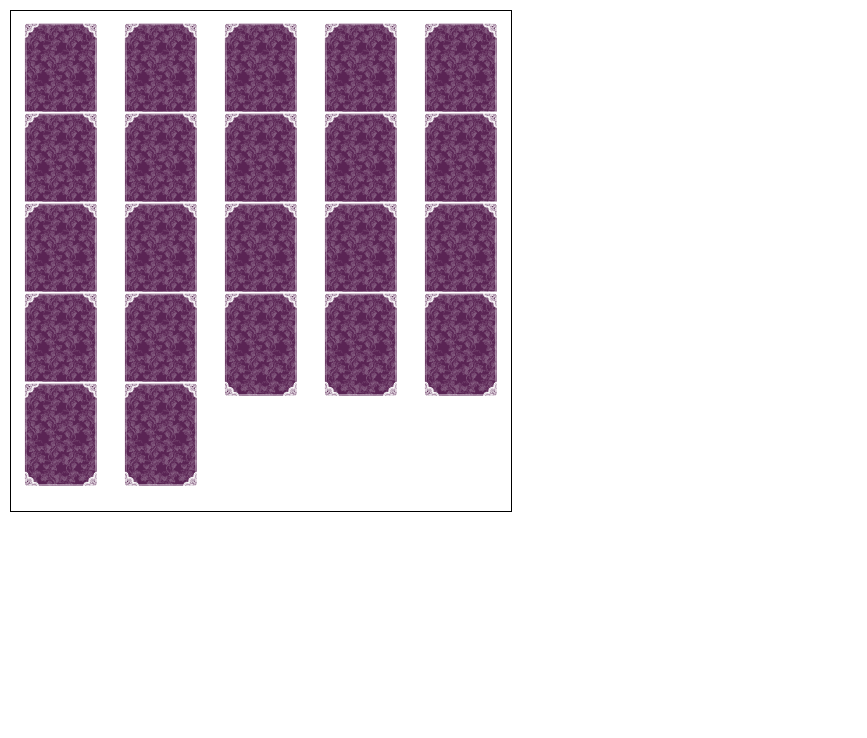
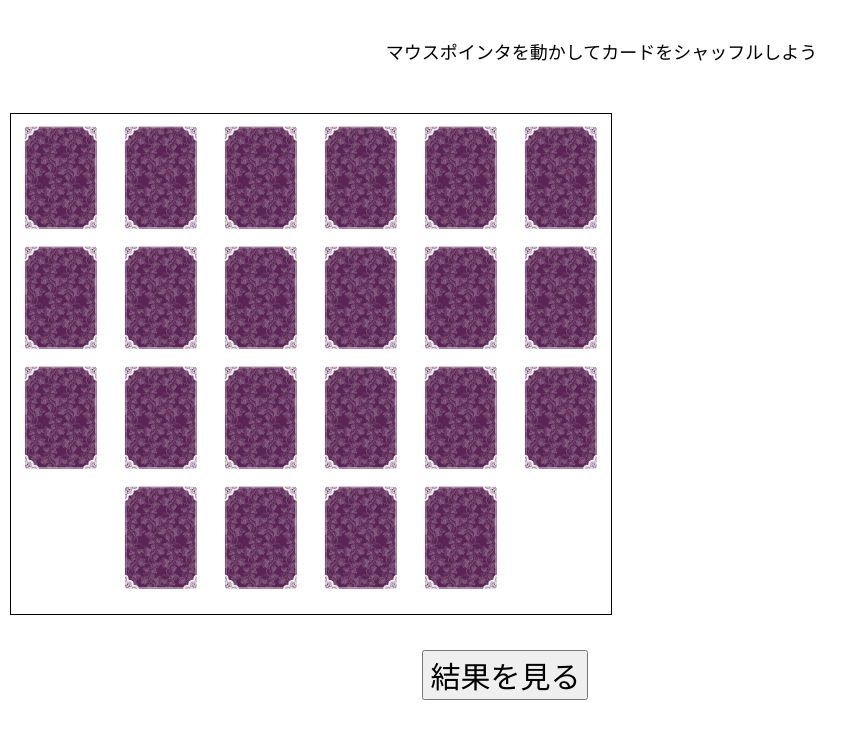
Before and after one commit to 109spacia/tarot, a plain HTML site: page manual_pattern.html in a window 1280 px wide. Shown: the whole page, without its empty margins (0-867 px from the left). Drawn offline with nearby package versions, Linux system fonts and the light colour scheme.

Commit message:
hogeeeeee

```diff
--- a/manual_pattern.html
+++ b/manual_pattern.html
@@ -11,15 +11,35 @@
         #box {
             margin: 10px;
             border: 1px solid black;
-        width : 500px;
-        height : 500px;
+            width: 600px;
+            height: 500px;
             position: relative;
+        }
+        #msg {
+            text-align: center;
+            padding: 3%;
+            font-size: 18px;
+            margin-right: 6%;
+        }
+        button {
+            margin: 2% 0 0 33%;
+            font-size: 30px;
         }
        .card {
            position: absolute;
        }
     </style>
     <script src="https://ajax.googleapis.com/ajax/libs/jquery/3.3.1/jquery.min.js"></script>
+    <script>
+        $(function() {
+            var agent = navigator.userAgent;
+            if (agent.search(/iPhone/) > -1 || agent.search(/iPad/) > -1 || agent.search(/iPod/) > -1 || agent.search(/Android/) > -1) {
+                $('#msg').text('スワイプしてカードをシャッフルしよう');
+            } else {
+                $('#msg').text('マウスポインタを動かしてカードをシャッフルしよう');
+            }
+        });
+    </script>
     <script>
         $(function() {
             // 終了ボタンを押したらtrueにする
@@ -37,9 +57,15 @@
                 cards = [];
                 $(".card").each(function (idx) {
                     var off = $(this).offset();
-                    var x = idx % 5;
-                    var y = parseInt(idx / 5);
-                    cards.push(new Card(off.left + x * 100, 10 + y * 90));
+                    // 0,...,17
+                    var x = idx % 6;
+                    if (idx < 18) {
+                        var y = parseInt(idx / 6);
+                        cards.push(new Card(off.left + x * 100, 10 + y * 120));
+                    } else {
+                        // 18,19,20,21
+                        cards.push(new Card(off.left + (x + 1) * 100, 370));
+                    }
                 });
                 return cards;
             }
@@ -192,6 +218,7 @@
     </script>
   </head>
   <body>
+    <div id="msg"></div>
     <div id="box">
       <img class="card" src="image/card.png" alt="">
       <img class="card" src="image/card.png" alt="">
@@ -216,5 +243,6 @@
       <img class="card" src="image/card.png" alt="">
       <img class="card" src="image/card.png" alt="">
     </div>
+    <button id="btn" type=button onclick="location.href='hoge'">結果を見る</button>
   </body>
 </html>
```
Lines whose indentation alone changed are shown as unchanged.
